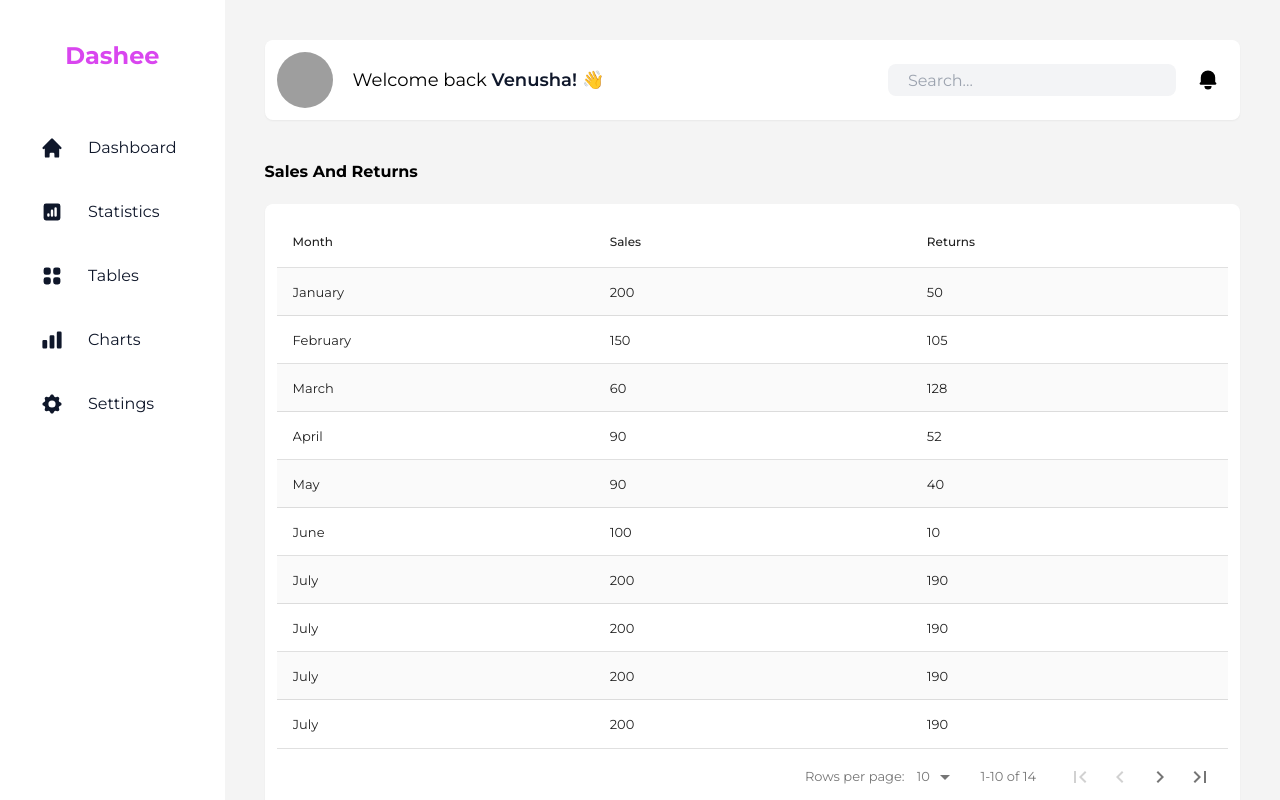
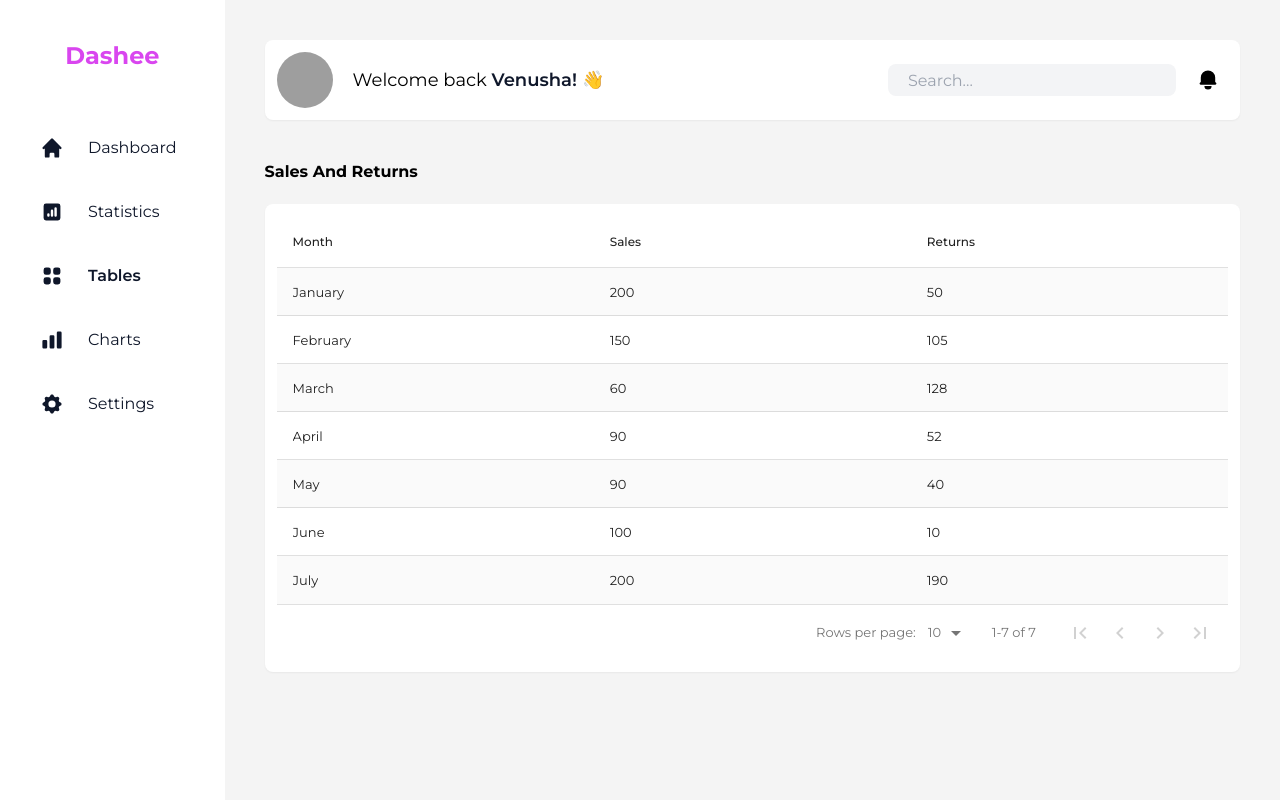
Before and after one commit to venushadilshan/dashee-react, a React (Create React App) app: page /tables in a window 1280 px wide. Built offline with nearby package versions, Linux system fonts and the light colour scheme; grey boxes are pictures that could not be loaded.

Commit message:
fix Tables page route

```diff
--- a/src/components/ChartData.js
+++ b/src/components/ChartData.js
@@ -41,49 +41,7 @@ export const ChartData =[
         Sale:200,
         Return:190
     },
-    {
-        id:7,
-        month:"July",
-        Sale:200,
-        Return:190
-    },
 
-    {
-        id:7,
-        month:"July",
-        Sale:200,
-        Return:190
-    },
-    {
-        id:7,
-        month:"July",
-        Sale:200,
-        Return:190
-    },
-    {
-        id:7,
-        month:"July",
-        Sale:200,
-        Return:190
-    },
-    {
-        id:7,
-        month:"July",
-        Sale:200,
-        Return:190
-    },
-    {
-        id:7,
-        month:"July",
-        Sale:200,
-        Return:190
-    },
-    {
-        id:7,
-        month:"July",
-        Sale:200,
-        Return:190
-    },
 
 
 
--- a/src/components/Sidebar.js
+++ b/src/components/Sidebar.js
@@ -24,7 +24,8 @@ export default function Sidebar() {
                 <div className='flex flex-row justify-start items-center w-full text-slate-900 mb-6 pl-10  p-2  hover:bg-fuchsia-200'> <HiChartSquareBar className='text-2xl' />
                 <p className={currentRoute.pathname=="/stats" ? active : inactive}  >
                     <Link to="/stats">Statistics</Link></p></div>
-                <div className='flex flex-row justify-start items-center w-full text-slate-900 mb-6 pl-10  p-2  hover:bg-fuchsia-200'> <HiViewGrid className='text-2xl' /> <p className='text-md ml-6 mx-10 '>
+                <div className='flex flex-row justify-start items-center w-full text-slate-900 mb-6 pl-10  p-2  hover:bg-fuchsia-200'> <HiViewGrid className='text-2xl' />
+                 <p className={currentRoute.pathname=="/tables" ? active : inactive}  >
                     <Link to="/tables">Tables</Link></p></div>
                 <div className='flex flex-row justify-start items-center w-full text-slate-900 mb-6 pl-10  p-2  hover:bg-fuchsia-200'> <HiChartBar className='text-2xl' /> <p className='text-md ml-6 mx-10 '>Charts</p></div>
                 <div className='flex flex-row justify-start items-center w-full text-slate-900 mb-6 pl-10  p-2  hover:bg-fuchsia-200'> <HiCog className='text-2xl' /> <p className='text-md ml-6 mx-10 '>Settings</p></div>
```
